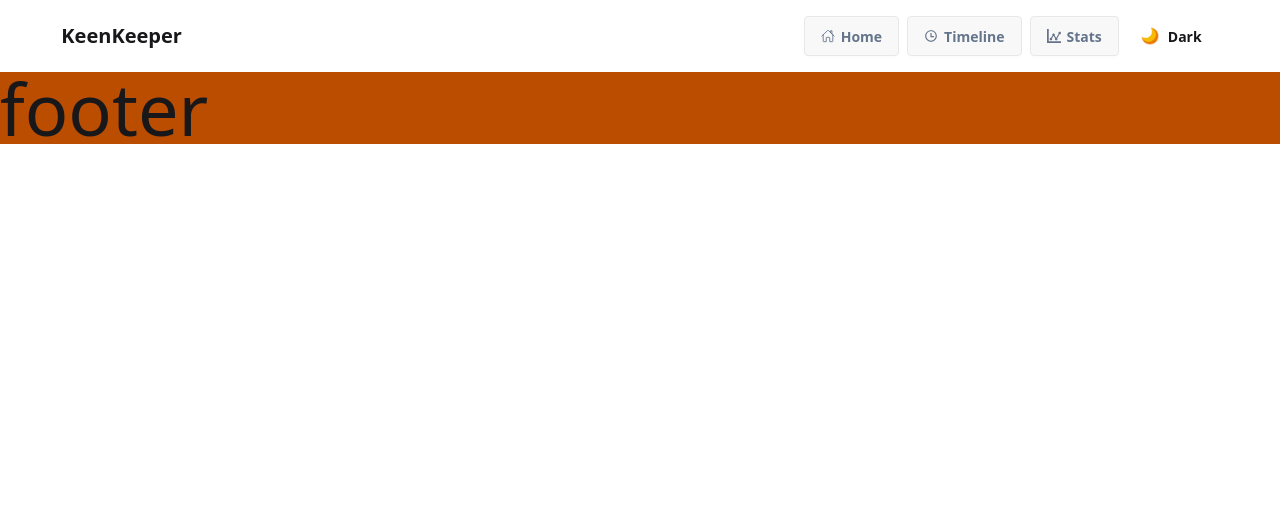
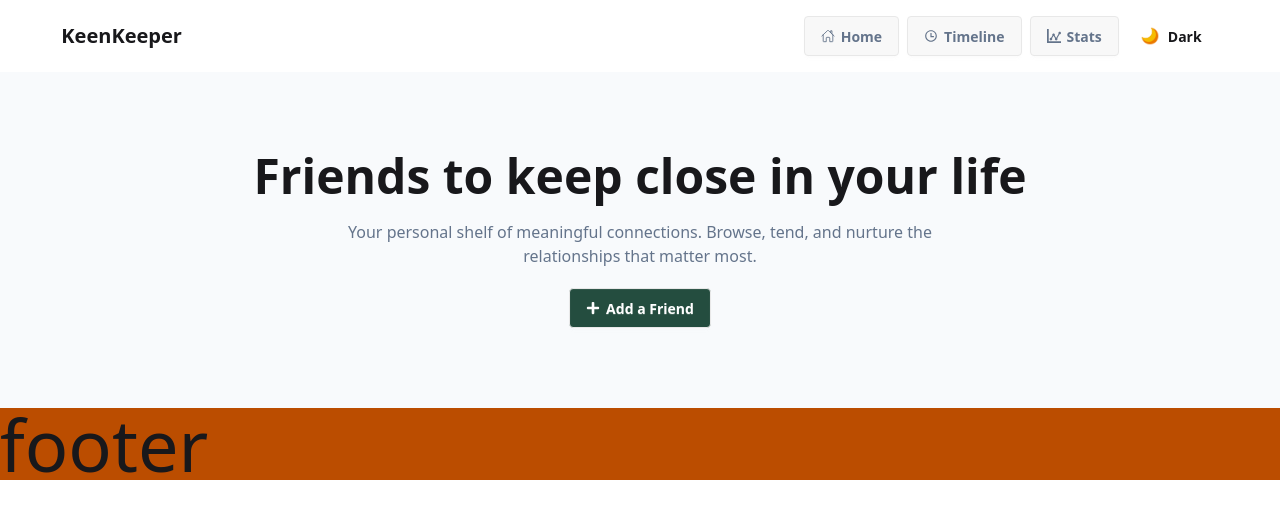
Before and after one commit to ashaasarkaar/B13-A7-keen-keeper, a Next.js app: page / in a window 1280 px wide. Shown: the top 518 px of the page. Built offline with nearby package versions, Linux system fonts and the light colour scheme.

Commit message:
Banner Section Design Done

```diff
--- a/src/app/layout.js
+++ b/src/app/layout.js
@@ -2,6 +2,7 @@ import { Geist, Geist_Mono } from "next/font/google";
 import "./globals.css";
 import NavBar from "@/components/navbar/page";
 import Footer from "@/components/footer/page";
+import BannerSection from "@/components/banner/page";
 
 
 
@@ -33,6 +34,7 @@ export default function RootLayout({ children }) {
 
       <body className="min-h-full flex flex-col">
         <NavBar></NavBar>
+        <BannerSection></BannerSection>
          <main>
 
 
--- /dev/null
+++ b/src/components/banner/page.jsx
@@ -0,0 +1,15 @@
+import React from 'react';
+import { FaPlus } from 'react-icons/fa';
+
+const BannerSection = () => {
+    return (
+        <div className='bg-[#F8FAFC] text-center p-20 space-y-5'>
+            <h1 className='font-bold text-5xl'>Friends to keep close in your life</h1>
+            <p className='text-[#64748B]'>Your personal shelf of meaningful connections. Browse, tend, and nurture the <br />
+relationships that matter most.</p>
+        <button className='btn bg-[#244D3F] text-white'><FaPlus />Add a Friend</button>
+        </div>
+    );
+};
+
+export default BannerSection;
--- a/src/components/navbar/page.jsx
+++ b/src/components/navbar/page.jsx
@@ -111,9 +111,11 @@ const NavBar = () => {
 
         </div>
 
-        <ThemeToggle></ThemeToggle>
 
+              <ThemeToggle></ThemeToggle>
       </div>
+
+
     </div>
   );
 };
```
